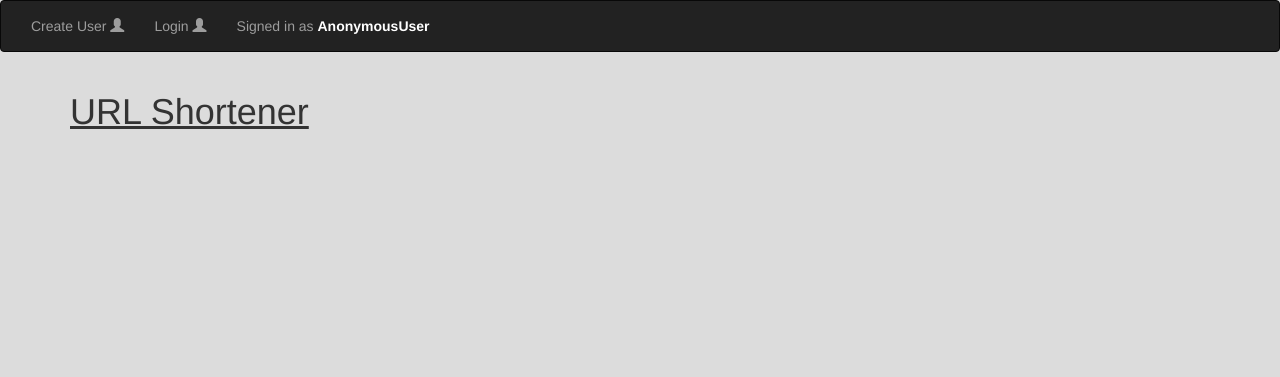
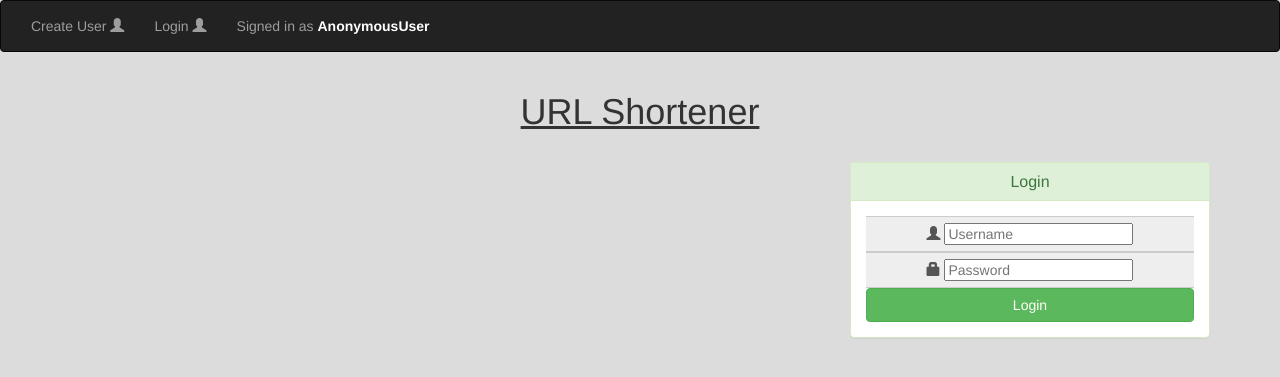
Before and after one commit to rallen0150/url_shortener, a Django app: template templates/app/bookmark_list.html in a window 1280 px wide. Shown: the top 377 px of the page. Run offline with Django 3.2, Linux system fonts and the light colour scheme; the template is opened without the code that fills it, so the values that code supplies are empty; some libraries are stand-ins or nearby versions.

Commit message:
styling it up

```diff
--- a/templates/app/bookmark_list.html
+++ b/templates/app/bookmark_list.html
@@ -1,23 +1,47 @@
 {% extends 'base.html' %}
 
 {% block content %}
-<h1>URL Shortener</h1> <br>
+<h1 id="cent">URL Shortener</h1> <br>
 
 <div class="row">
   <div class="col-md-4">
       {% if request.user.is_authenticated %}
-      <div class="panel panel-default">
+        <div class="panel panel-primary">
             <div class="panel-heading">
                 <h3 class="panel-title" id="cent">Shorten URL</h3>
             </div>
             <div class="panel-body">
                 <form class="" action="{% url 'url_create_view' %}" method="post">
                     <input type="text" name="title" value="" placeholder="title">
-                  <input type="text" name="url" value="" placeholder="url">
+                    <input type="text" name="url" value="" placeholder="url"><br>
                     <input type="text" name="description" value="" placeholder="description">
-                  Public <input type="checkbox" name="public" value="True"> <br>
-                  <input type="submit" name="name" value="Shorten!">
+                    <input type="checkbox" name="public" value="True">Public? <br>
+                    <button id="log" type="submit" class="btn btn-success">Shorten!</button>
                     {% csrf_token %}
+                </form>
+            </div>
+        </div>
+      {% else %}
+        <div class="panel panel-success">
+          <div class="panel-heading">
+            <h3 class="panel-title" id="cent">Login</h3>
+          </div>
+          <div class="panel-body">
+            <form class="" action="{% url 'login' %}" method="post">
+              {% csrf_token %}
+              <div class="input-group">
+                <div class="input-group-addon">
+                  <span class="glyphicon glyphicon-user"></span>
+                  <input type="text" name="username" placeholder="Username"><br>
+                </div>
+              </div>
+              <div class="input-group">
+                <div class="input-group-addon">
+                  <span class="glyphicon glyphicon-lock"></span>
+                  <input type="password" name="password" placeholder="Password"><br>
+                </div>
+              </div>
+              <button id="log" type="submit" class="btn btn-success btn-block">Login</button>
             </form>
           </div>
         </div>
@@ -27,7 +51,7 @@
   {% for url in object_list %}
     {% if url.user == request.user %}
         <div class="col-md-8">
-          <div class="panel panel-default">
+          <div class="panel panel-info">
             <div class="panel-heading">
                 <h3>{{ url.title }}</h3> <a href="{% url 'url_update_view' url.id %}">Update <span class="glyphicon glyphicon-pencil"></span></a>
             </div>
@@ -45,7 +69,7 @@
 
     {% elif url.public == True %}
         <div class="col-md-8">
-          <div class="panel panel-default">
+          <div class="panel panel-info">
             <div class="panel-heading">
                 <h3>{{ url.title }}</h3>
             </div>
--- a/templates/base.html
+++ b/templates/base.html
@@ -5,6 +5,7 @@
     <meta charset="utf-8">
     <title>URL Shortener</title>
     <link rel="stylesheet" href="{% static 'css/bootstrap.css' %}" media="screen" title="no title">
+    <link rel="stylesheet" href="https://cdnjs.cloudflare.com/ajax/libs/font-awesome/4.7.0/css/font-awesome.min.css">
 
   <style media="screen">
     .col-md-4 {
@@ -28,6 +29,9 @@
     }
     .user {
       color: white;
+    }
+    #log {
+      float: left;
     }
   </style>
   </head>
```
Also changed, not shown: app/views.py (+6 -1 lines), templates/app/bookmark_form.html (+16 -6 lines), templates/auth/user_form.html (+16 -5 lines), templates/registration/login.html (+27 -6 lines), db.sqlite3. Lines whose indentation alone changed are shown as unchanged.
